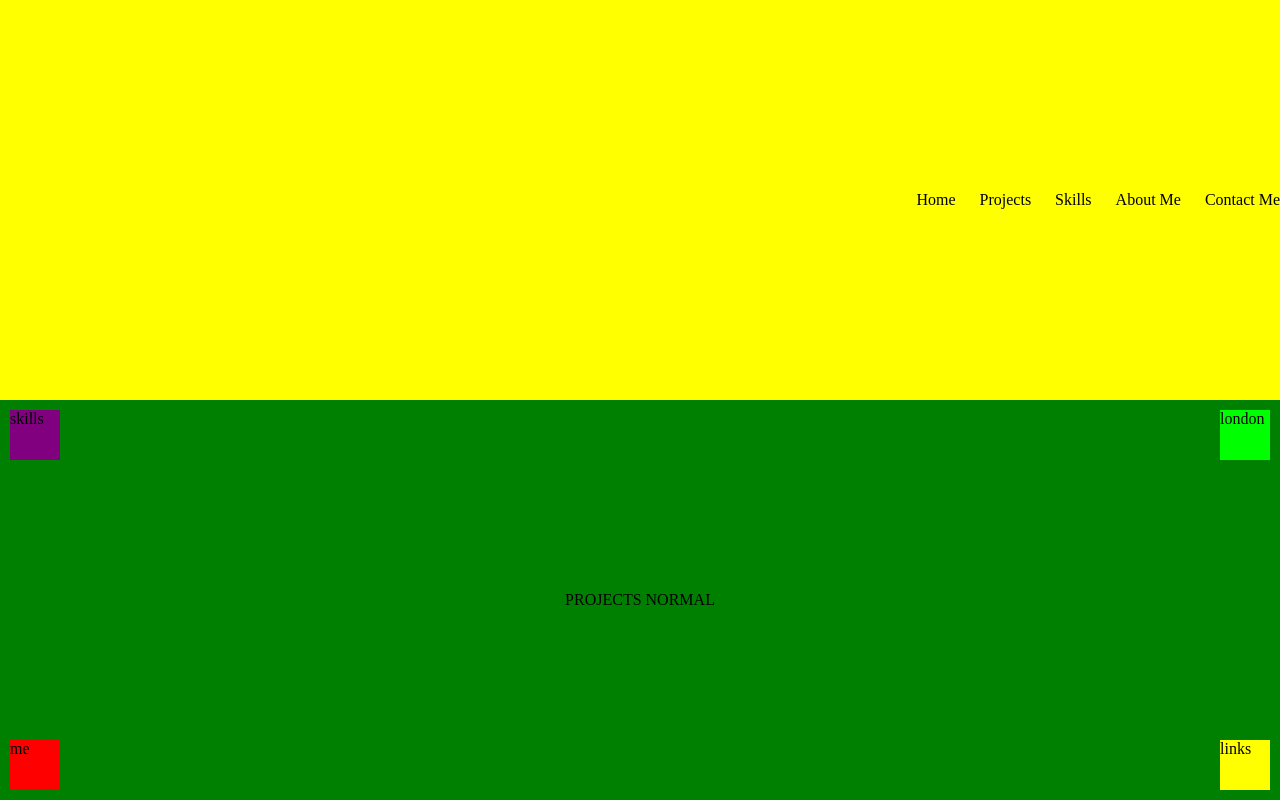
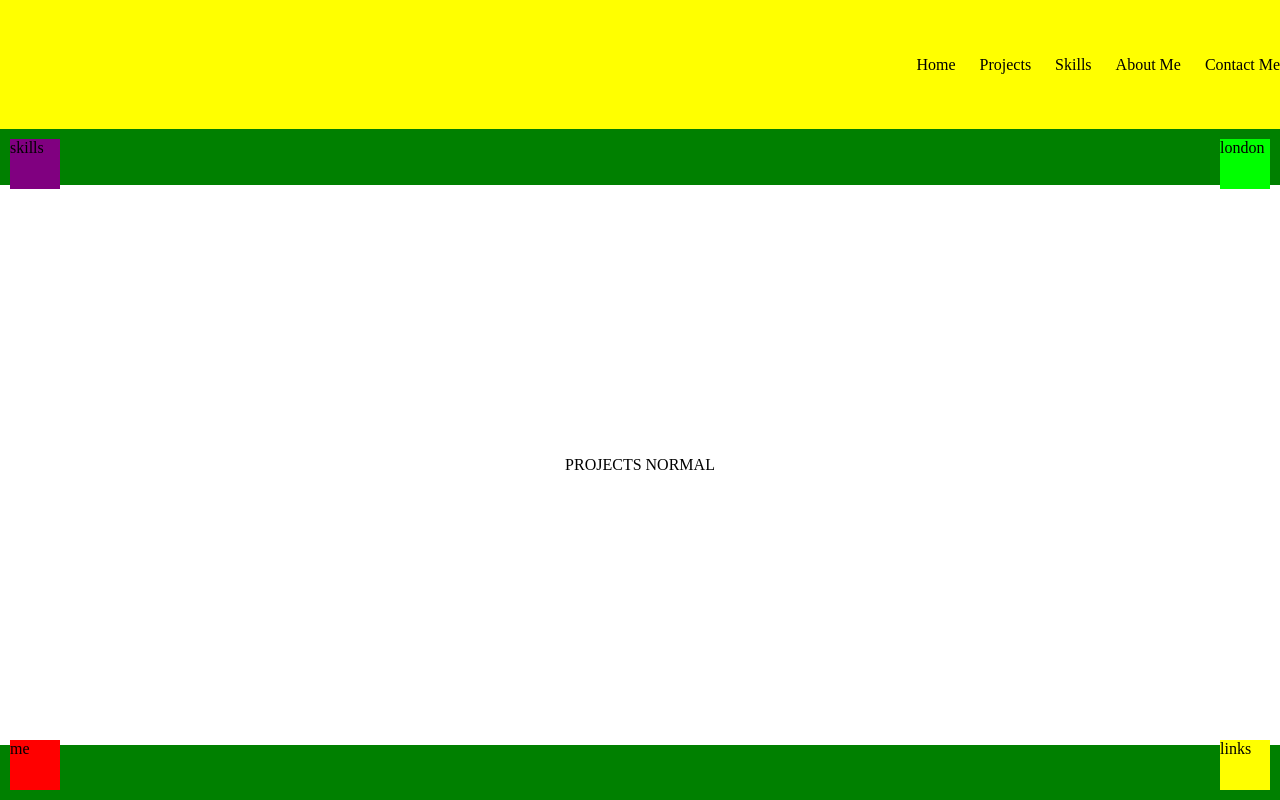
Before and after one commit to aiacuone/portfolio-v3, a Next.js app: page /projects in a window 1280 px wide. Built offline with nearby package versions, Linux system fonts and the light colour scheme.

Commit message:
added main container in normal pages with shared logic

```diff
--- a/pages/_app.js
+++ b/pages/_app.js
@@ -45,12 +45,22 @@ function MyApp({ Component, pageProps }) {
 
   const skillsArr = Object.keys(skillsObj).map((skill) => skill)
 
+  const normalPageContainerDimensions = {
+    maxWidth: '1300px',
+    minWidth: '1000px',
+    maxHeight: '1200px',
+    minHeight: '500px',
+    width: '70vw',
+    height: '70vh',
+  }
+
   const vars = {
     projectsArr,
     hamburger: { height: 50, width: 50, padding: 10 }, //ONLY CHANGE SIZES RELATED TO HAMBURGER HERE
     projectsObj,
     skillsObj,
     skillsArr,
+    normalPageContainerDimensions,
   }
 
   const state = {
--- a/pages/projects.js
+++ b/pages/projects.js
@@ -15,7 +15,12 @@ const useStylesRoot = makeStyles({
 export default function projects() {
   const { state, vars } = useContext(UserContext)
   const { isPhone, isPhoneLandscape } = state.phone
-  const { hamburger, projectsArr, projectsObj } = vars
+  const {
+    hamburger,
+    projectsArr,
+    projectsObj,
+    normalPageContainerDimensions: container,
+  } = vars
 
   const classesRoot = useStylesRoot()
 
@@ -147,8 +152,23 @@ export default function projects() {
   }
 
   const Normal = () => {
+    const { width, maxWidth, minWidth, height, maxHeight, minHeight } =
+      container
+
     const useStyles = makeStyles({
-      root: { height: '100%', width: '100%' },
+      root: {
+        width: '100%',
+        height: '100%',
+      },
+      container: {
+        background: 'white',
+        maxWidth: maxWidth,
+        width: width,
+        height: height,
+        // maxHeight: maxHeight,
+        minHeight: minHeight,
+        minWidth: minWidth,
+      },
     })
     const classes = useStyles()
     return (
@@ -157,7 +177,13 @@ export default function projects() {
         justifyContent="center"
         alignItems="center"
         className={classes.root}>
-        PROJECTS NORMAL
+        <Grid
+          container
+          className={classes.container}
+          justifyContent="center"
+          alignItems="center">
+          PROJECTS NORMAL
+        </Grid>
       </Grid>
     )
   }
```
Also changed, not shown: pages/aboutMe.js (+20 -2 lines), pages/skills.js (+25 -2 lines).
